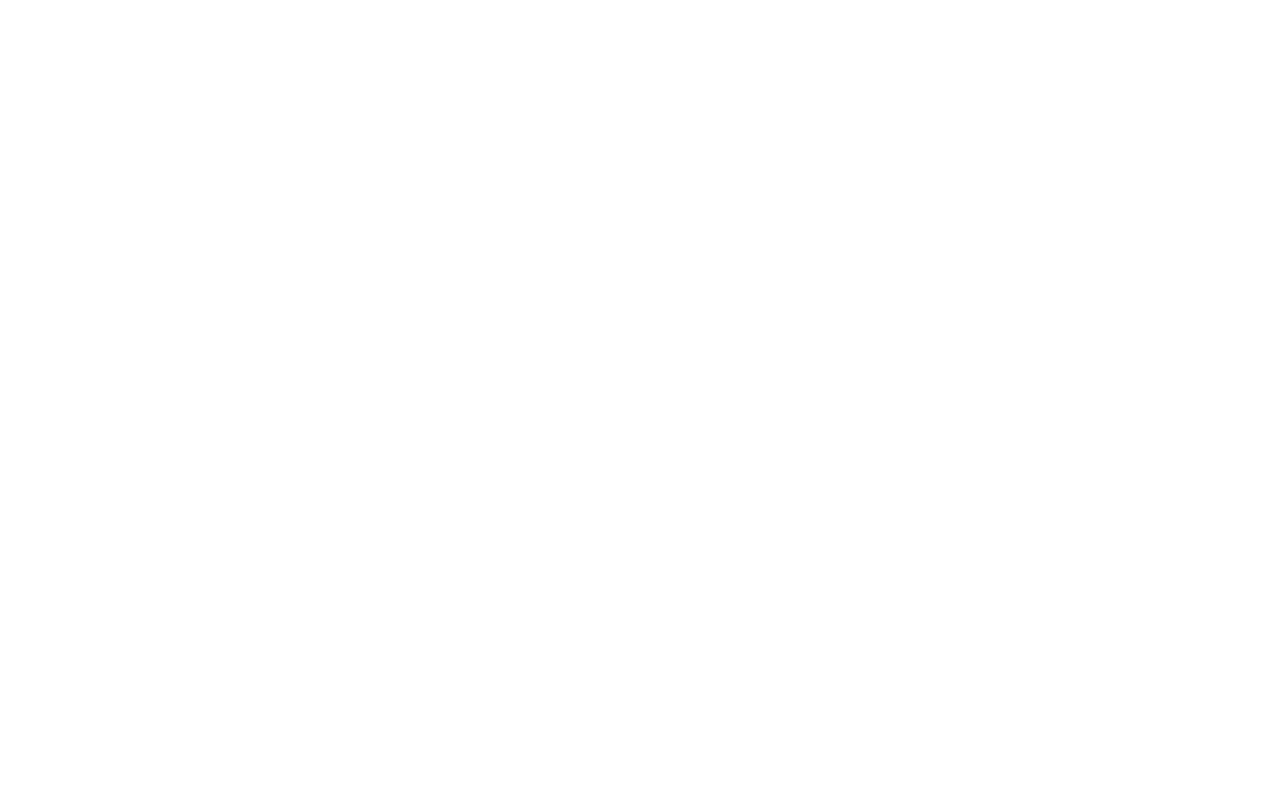
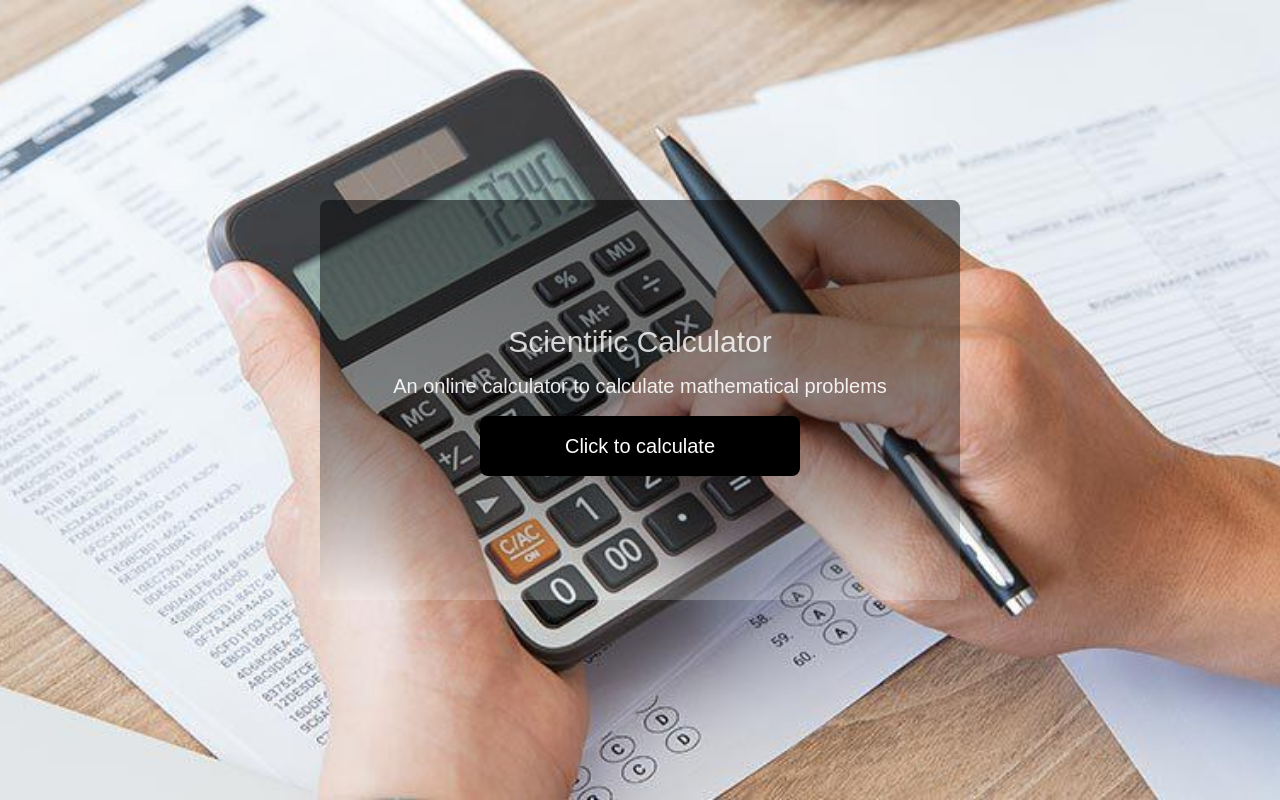
Before and after one commit to Coding-Raja/scientific-calculator, a Next.js app in the folder frontend/: page / in a window 1280 px wide. Built offline with nearby package versions, Linux system fonts and the light colour scheme.

Commit message:
Designing the background of the web

```diff
--- a/frontend/app/page.js
+++ b/frontend/app/page.js
@@ -1,9 +1,16 @@
 import Image from "next/image";
+import styles from "./page1.module.css"
 
 export default function Home() {
   return (
     <>
-
+      <section className={`${styles.back} flex w-full justify-center items-center sm:w-1/2 md:w-3/4 lg:w-full`}>
+        <div className=" flex flex-col justify-center items-center bg-gradient-to-b from-black/50 via-black/40 to-white/20 w-1/2 h-1/2 rounded-lg">
+          <h1 className="text-white/80 text-center text-3xl mb-3 ">Scientific Calculator</h1>
+          <h3 className="text-white/90 text-center text-xl mb-4 ">An online calculator to calculate mathematical problems</h3>
+          <div className="w-1/2 bg-black p-4 text-white text-center text-xl rounded-lg">Click to calculate</div>
+        </div>
+      </section>
     </>
   );
 }
--- /dev/null
+++ b/frontend/app/page1.module.css
@@ -0,0 +1,8 @@
+.back{
+    background-image: url('/calculator1.jpeg');
+    background-position: center;
+    background-repeat: no-repeat;
+    background-size: cover;
+    width: 100%;
+    height: 100vh;
+}
```
Also changed, not shown: frontend/app/globals.css (line endings or trailing spaces), frontend/public/calculator1.jpeg (added).
